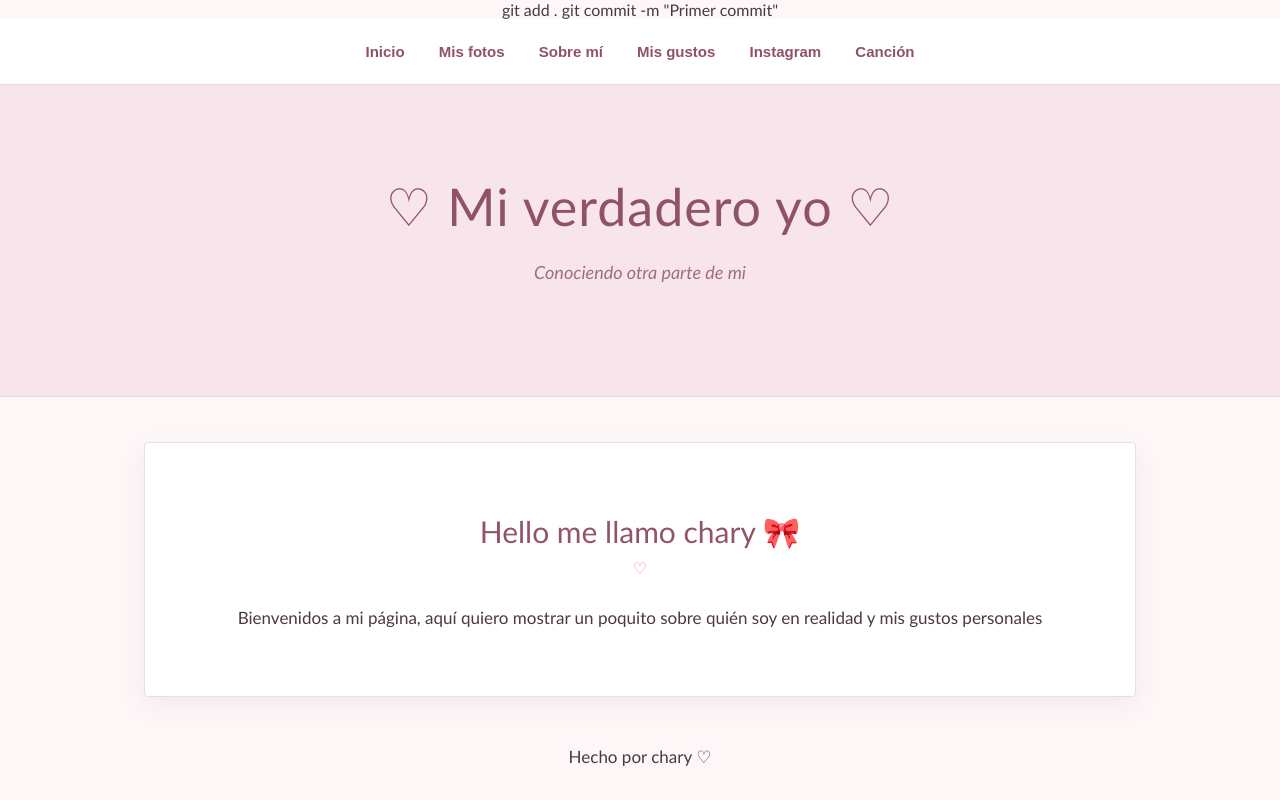
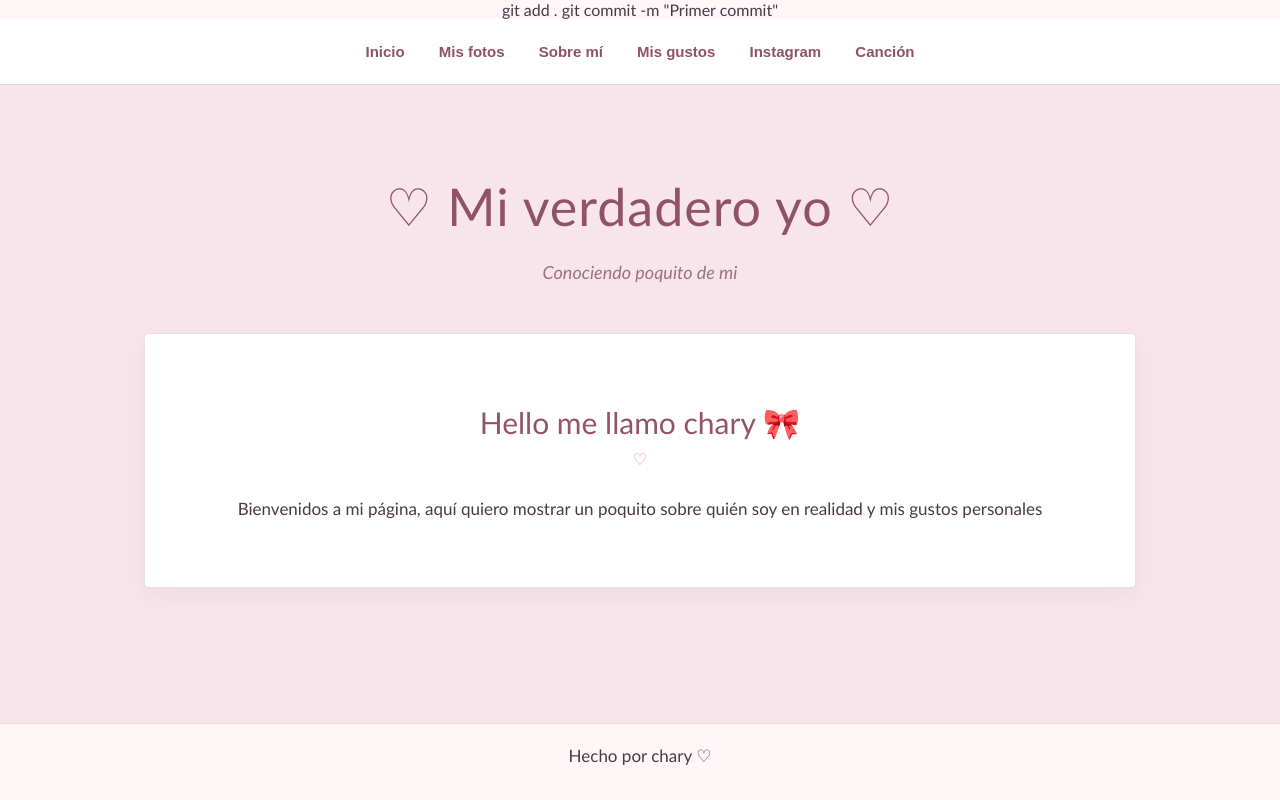
Before and after one commit to fernandezchary91-code/Mi-verdadero-yo, a plain HTML site: page index.html in a window 1280 px wide. Drawn offline with Linux system fonts and the light colour scheme; files that its build step writes are made by us from their sources.

Commit message:
subtitulo

```diff
--- a/index.html
+++ b/index.html
@@ -55,8 +55,8 @@ git add .
 
             <!-- Texto debajo del título -->
             <p class="subtitulo">
-                Conociendo otra parte de mi
-            </p>
+                Conociendo poquito de mi
+            </p
 
         </header>
 
```
